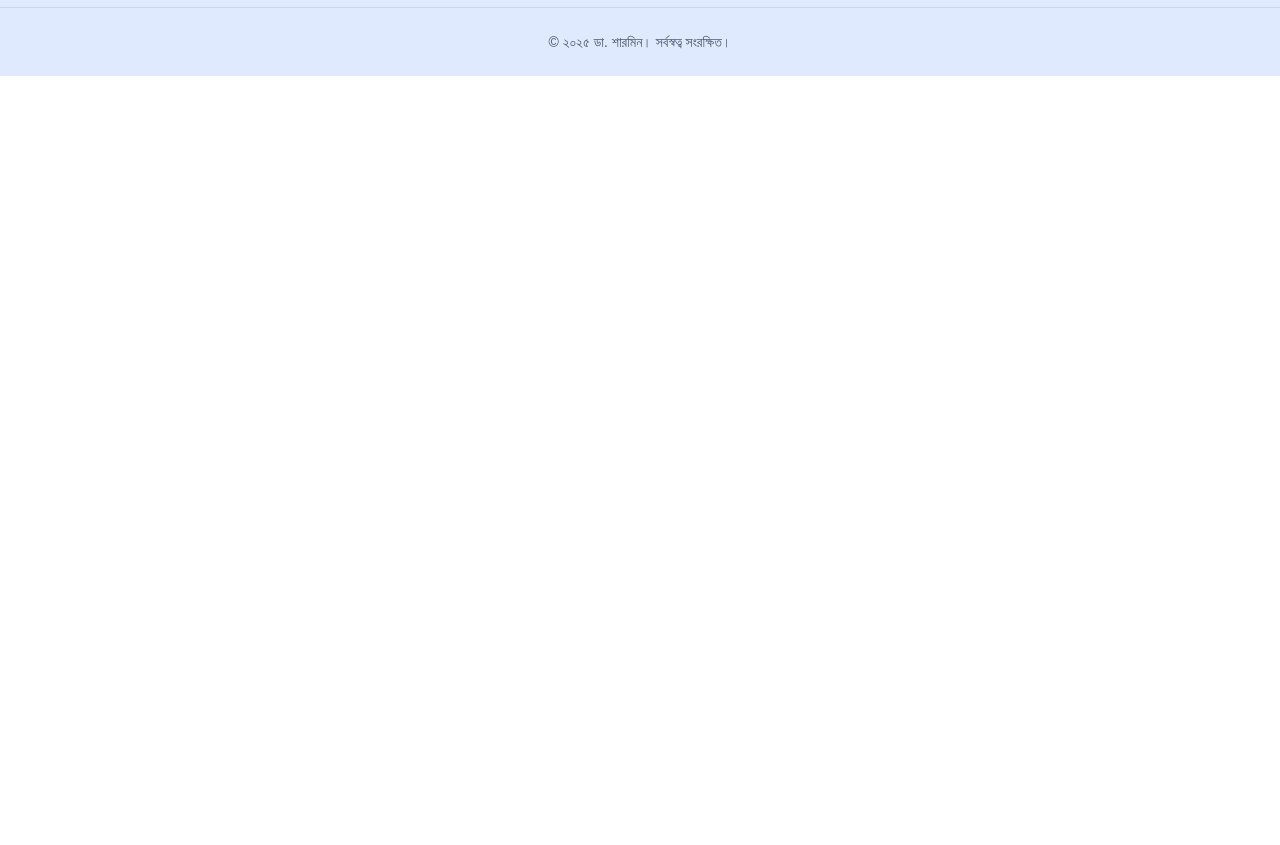
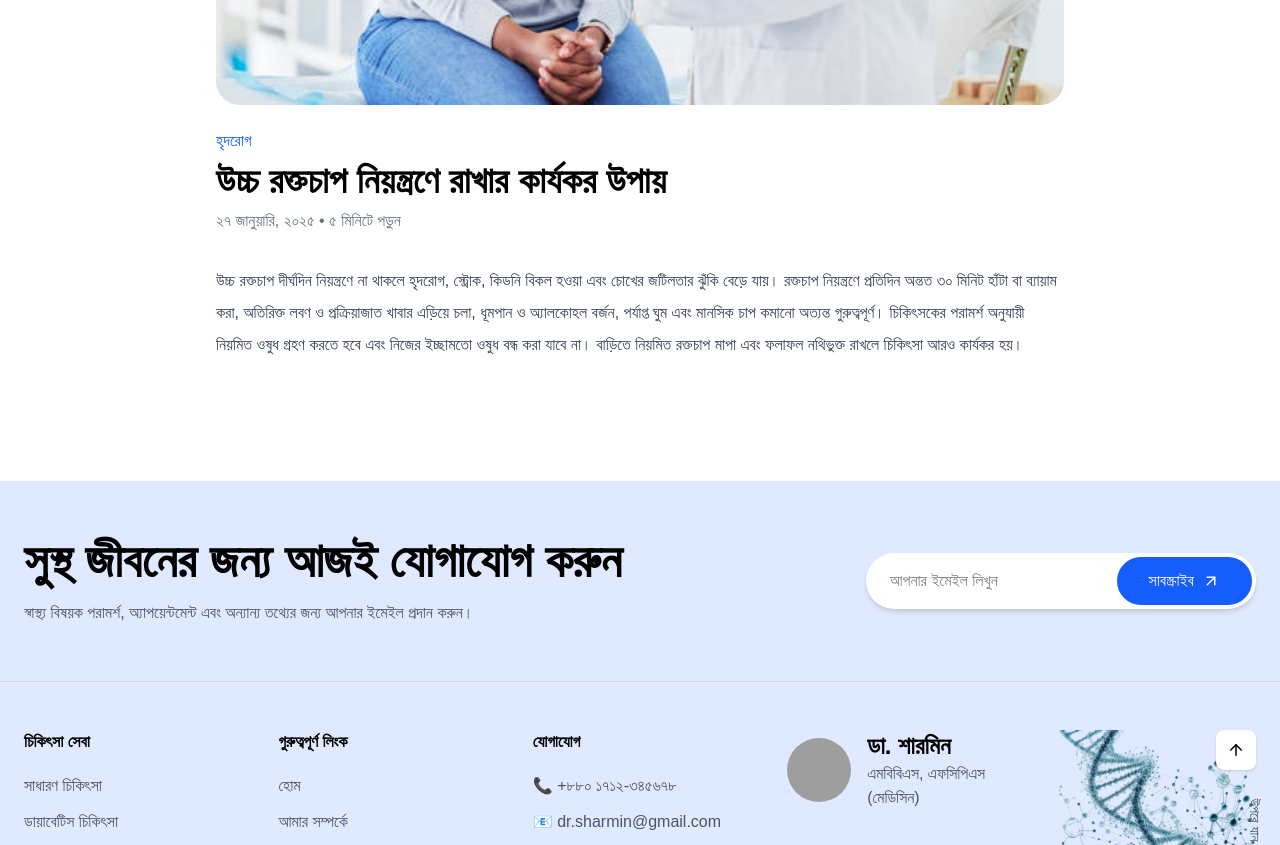
Before and after one commit to yeasin5060/doctor-portfolio, a React (Vite) app: page /article/effective-ways-to-control-high-blood-pressure in a window 1280 px wide. Shown: the part 640-1485 px from the top of the page. Before the commit the page ends 800 px from the top, so only its background shows below. Built offline with nearby package versions, Linux system fonts and the light colour scheme; grey boxes are pictures that could not be loaded; the HTML template or start-up script is replaced by a standard one.

Commit message:
complete the homearticalesdetails component

```diff
--- a/src/App.jsx
+++ b/src/App.jsx
@@ -5,6 +5,7 @@ import Service from "./pages/Service"
 import Navbar from "./components/Navbar"
 import Footer from "./components/Footer"
 import HomeServiceDetails from "./components/HomeServiceDetails"
+import HomeArticalesDetails from "./components/HomeArticalesDetails"
 
 
 function App() {
@@ -17,7 +18,8 @@ function App() {
         <Route path="/" element = {<Home/>}/>
         <Route path="/about" element = {<About/>}/>
         <Route path="/service" element = {<Service/>}/>
-        <Route path="/services/:slug" element={<HomeServiceDetails/>} />
+        <Route path="/service/:slug" element={<HomeServiceDetails/>} />
+        <Route path="/article/:slug" element={<HomeArticalesDetails/>} />
       </Routes>
       <Footer/>
     </div>
--- /dev/null
+++ b/src/components/HomeArticalesDetails.jsx
@@ -0,0 +1,25 @@
+import React from 'react'
+import { articles } from './HomeRead';
+import { useParams } from 'react-router-dom';
+
+const HomeArticalesDetails = () => {
+    const { slug } = useParams();
+    const article = articles.find((a) => a.slug === slug);
+
+    if (!article) return <h2>Article not found</h2>;
+    return (
+        <div className="max-w-4xl mx-auto px-6 py-16">
+            <img src={article.image} alt={article.title} className="w-full rounded-3xl" />
+            <p className="text-blue-600 mt-6">{article.category}</p>
+            <h1 className="text-4xl font-bold mt-2">{article.title}</h1>
+            <p className="text-gray-500 mt-2">
+                {article.date} • {article.readTime}
+            </p>
+            <p className="text-gray-700 leading-8 mt-8">
+                {article.content}
+            </p>
+        </div>
+    )
+}
+
+export default HomeArticalesDetails
--- a/src/components/HomeRead.jsx
+++ b/src/components/HomeRead.jsx
@@ -4,28 +4,49 @@ import { ArrowUpRight } from "lucide-react";
 import blog1 from "../assets/checkup-one.jpg";
 import blog2 from "../assets/checkup-two.jpg";
 import blog3 from "../assets/checkup-three.jpg";
+import { Link } from 'react-router-dom';
 
 export const articles = [
   {
+    id: 1,
+    slug: "regular-health-checkup-importance",
     image: blog1,
     category: "স্বাস্থ্য পরামর্শ",
     title: "নিয়মিত স্বাস্থ্য পরীক্ষা কেন অত্যন্ত গুরুত্বপূর্ণ?",
     date: "২৭ জানুয়ারি, ২০২৫",
     readTime: "৪ মিনিটে পড়ুন",
+    excerpt:
+      "নিয়মিত স্বাস্থ্য পরীক্ষা অনেক রোগকে প্রাথমিক পর্যায়ে শনাক্ত করতে সাহায্য করে এবং ভবিষ্যতের জটিলতা কমায়।",
+    content:
+      "নিয়মিত স্বাস্থ্য পরীক্ষা সুস্থ জীবনযাপনের অন্যতম গুরুত্বপূর্ণ অভ্যাস। অনেক রোগ যেমন ডায়াবেটিস, উচ্চ রক্তচাপ, কোলেস্টেরল বৃদ্ধি, কিডনি বা লিভারের সমস্যা প্রাথমিক পর্যায়ে তেমন কোনো লক্ষণ দেখায় না। সময়মতো পরীক্ষা করালে এসব রোগ দ্রুত শনাক্ত করা যায় এবং সহজে নিয়ন্ত্রণে আনা সম্ভব হয়। সাধারণত রক্তচাপ, রক্তের সুগার, কোলেস্টেরল, লিভার ও কিডনি ফাংশন এবং প্রয়োজন অনুযায়ী অন্যান্য পরীক্ষা করার পরামর্শ দেওয়া হয়। ৩০ বছরের পর বছরে অন্তত একবার স্বাস্থ্য পরীক্ষা করা বিশেষভাবে উপকারী। নিয়মিত স্বাস্থ্য পরীক্ষা শুধু রোগ শনাক্তই করে না, বরং সুস্থ জীবনধারা বজায় রাখার জন্য গুরুত্বপূর্ণ দিকনির্দেশনাও দেয়।",
   },
+
   {
+    id: 2,
+    slug: "effective-ways-to-control-high-blood-pressure",
     image: blog2,
     category: "হৃদরোগ",
     title: "উচ্চ রক্তচাপ নিয়ন্ত্রণে রাখার কার্যকর উপায়",
     date: "২৭ জানুয়ারি, ২০২৫",
     readTime: "৫ মিনিটে পড়ুন",
+    excerpt:
+      "লবণ কম খাওয়া, নিয়মিত ব্যায়াম ও ওষুধ সঠিকভাবে গ্রহণ উচ্চ রক্তচাপ নিয়ন্ত্রণে গুরুত্বপূর্ণ ভূমিকা রাখে।",
+    content:
+      "উচ্চ রক্তচাপ দীর্ঘদিন নিয়ন্ত্রণে না থাকলে হৃদরোগ, স্ট্রোক, কিডনি বিকল হওয়া এবং চোখের জটিলতার ঝুঁকি বেড়ে যায়। রক্তচাপ নিয়ন্ত্রণে প্রতিদিন অন্তত ৩০ মিনিট হাঁটা বা ব্যায়াম করা, অতিরিক্ত লবণ ও প্রক্রিয়াজাত খাবার এড়িয়ে চলা, ধূমপান ও অ্যালকোহল বর্জন, পর্যাপ্ত ঘুম এবং মানসিক চাপ কমানো অত্যন্ত গুরুত্বপূর্ণ। চিকিৎসকের পরামর্শ অনুযায়ী নিয়মিত ওষুধ গ্রহণ করতে হবে এবং নিজের ইচ্ছামতো ওষুধ বন্ধ করা যাবে না। বাড়িতে নিয়মিত রক্তচাপ মাপা এবং ফলাফল নথিভুক্ত রাখলে চিকিৎসা আরও কার্যকর হয়।",
   },
+
   {
+    id: 3,
+    slug: "healthy-lifestyle-for-diabetes-control",
     image: blog3,
     category: "ডায়াবেটিস",
     title: "ডায়াবেটিস নিয়ন্ত্রণে স্বাস্থ্যকর জীবনযাপনের গুরুত্ব",
     date: "২৭ জানুয়ারি, ২০২৫",
     readTime: "৬ মিনিটে পড়ুন",
+    excerpt:
+      "সুষম খাদ্য, নিয়মিত ব্যায়াম ও রক্তে সুগারের পর্যবেক্ষণ ডায়াবেটিস নিয়ন্ত্রণের মূল ভিত্তি।",
+    content:
+      "ডায়াবেটিস নিয়ন্ত্রণে শুধু ওষুধ নয়, স্বাস্থ্যকর জীবনযাপন সবচেয়ে গুরুত্বপূর্ণ ভূমিকা পালন করে। প্রতিদিন নির্দিষ্ট সময়ে সুষম খাদ্য গ্রহণ, চিনি ও অতিরিক্ত পরিশোধিত কার্বোহাইড্রেট কম খাওয়া, পর্যাপ্ত শাকসবজি ও আঁশযুক্ত খাবার খাওয়া এবং নিয়মিত শারীরিক কার্যক্রম বজায় রাখা রক্তে সুগারের মাত্রা নিয়ন্ত্রণে সাহায্য করে। সপ্তাহে অন্তত ১৫০ মিনিট মাঝারি মাত্রার ব্যায়াম করার পরামর্শ দেওয়া হয়। এছাড়া নিয়মিত রক্তে সুগার পরীক্ষা, HbA1c পরীক্ষা এবং চিকিৎসকের ফলো-আপ ডায়াবেটিসজনিত জটিলতা প্রতিরোধে অত্যন্ত গুরুত্বপূর্ণ।",
   },
 ];
 
@@ -55,8 +76,8 @@ const HomeRead = () => {
                 {/* Cards */}
                 <div className="grid md:grid-cols-2 xl:grid-cols-3 gap-8">
                     {articles.map((article, index) => (
-                        <div
-                        key={index}
+                        <Link
+                        onClick={() => window.scrollTo(0, 0)}  key={article.id} to={`/article/${article.slug}`}
                         className="bg-[#dfe9ff] rounded-[28px] p-4 hover:-translate-y-2 hover:shadow-xl transition-all duration-300"
                         >
                             {/* Image */}
@@ -82,7 +103,7 @@ const HomeRead = () => {
                                 <span>|</span>
                                 <span>{article.readTime}</span>
                             </div>
-                        </div>
+                        </Link>
                     ))}
                 </div>
             </div>
--- a/src/components/HomeServiceSection.jsx
+++ b/src/components/HomeServiceSection.jsx
@@ -74,7 +74,7 @@ const HomeServiceSection = () => {
                 {/* Cards */}
                 <div className="grid lg:grid-cols-3 gap-8">
                     {services.map((service, index) => (
-                        <Link  onClick={() => window.scrollTo(0, 0)}  key={service.id} to={`/services/${service.slug}`} className="bg-[#dfe9ff] rounded-[28px] overflow-hidden hover:shadow-2xl transition-all duration-300 hover:-translate-y-2 cursor-pointer"
+                        <Link  onClick={() => window.scrollTo(0, 0)}  key={service.id} to={`/service/${service.slug}`} className="bg-[#dfe9ff] rounded-[28px] overflow-hidden hover:shadow-2xl transition-all duration-300 hover:-translate-y-2 cursor-pointer"
                         >
                         {/* Top */}
                             <div className="p-7">
```
